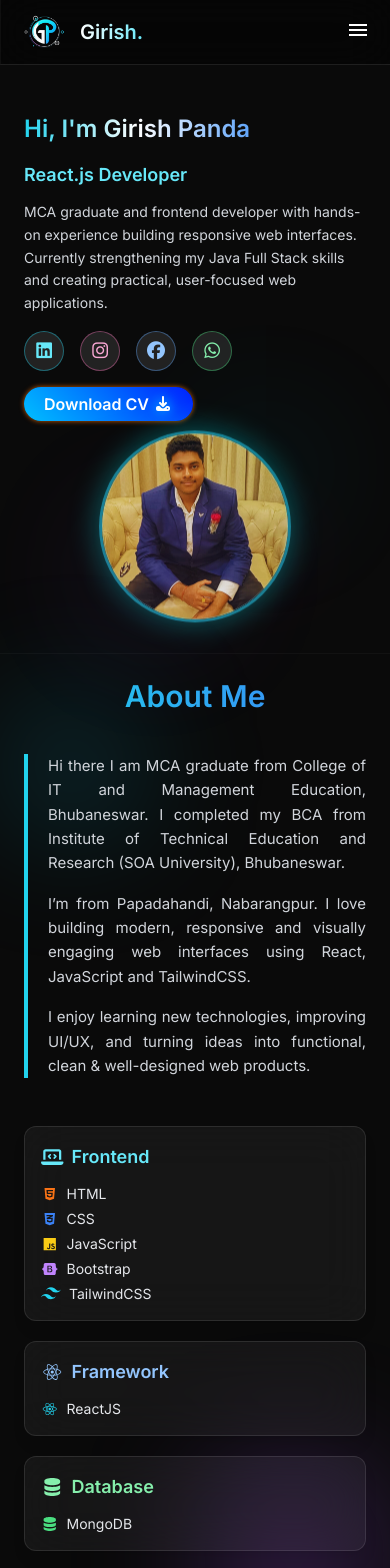
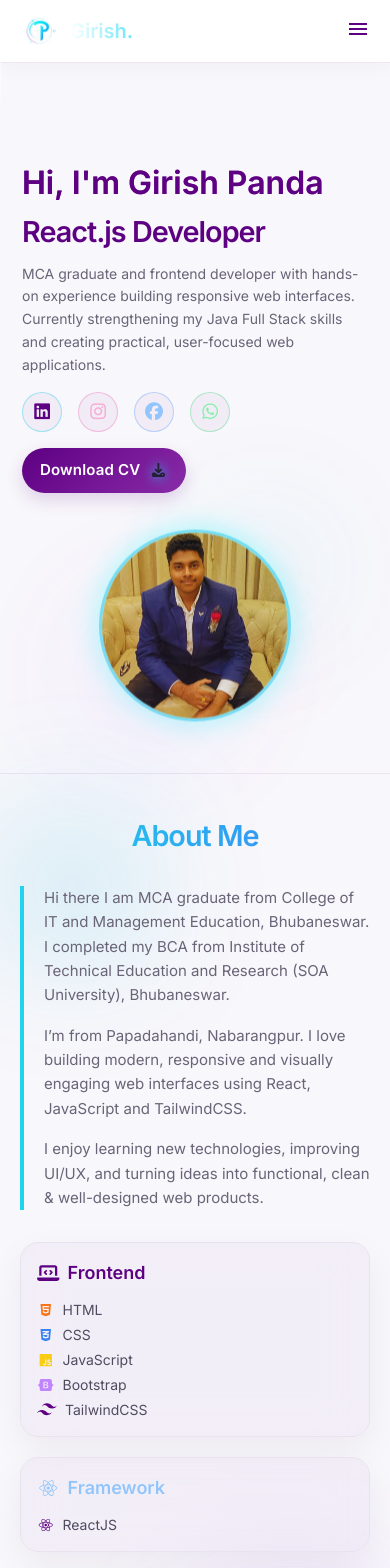
Before and after one commit to Girish1306-p/Update_portfolio_Girish, a React (Vite) app: page / in a window 390 px wide. Shown: the top 1568 px of the page. Built offline with nearby package versions, Linux system fonts and the light colour scheme.

Commit message:
Redesign portfolio with responsive ivory and purple theme

```diff
--- a/src/App.css
+++ b/src/App.css
@@ -157,3 +157,203 @@ section {
       border-color: #22d3ee;
       box-shadow: 0 0 10px #22d3ee55;
     }
+
+/* Portfolio refresh — clean ivory, purple accents, compact spacing */
+:root {
+  color-scheme: light;
+  --portfolio-bg: #f8f7fb;
+  --portfolio-surface: #ffffff;
+  --portfolio-ink: #252033;
+  --portfolio-muted: #696477;
+  --portfolio-purple: #5d0082;
+  --portfolio-purple-2: #7d28a3;
+  --portfolio-line: #e9e2ef;
+}
+html { scroll-behavior: smooth; scroll-padding-top: 84px; }
+body, #root { background: var(--portfolio-bg); color: var(--portfolio-ink); }
+body { font-family: "Inter", sans-serif; }
+main.portfolio-shell {
+  background: var(--portfolio-bg) !important;
+  color: var(--portfolio-ink);
+  min-height: 100vh;
+}
+.portfolio-shell section {
+  border-bottom: 1px solid rgba(93, 0, 130, .08);
+  scroll-margin-top: 84px;
+}
+.portfolio-shell section#home {
+  max-width: 1120px;
+  min-height: min(690px, calc(100vh - 64px));
+  padding: 76px 30px 58px;
+  gap: clamp(28px, 5vw, 72px);
+}
+.portfolio-shell section#about,
+.portfolio-shell section#projects,
+.portfolio-shell section#experience,
+.portfolio-shell section#contact {
+  padding-top: 58px;
+  padding-bottom: 58px;
+}
+.portfolio-shell section#about { max-width: 1120px; }
+.portfolio-shell section#projects > div,
+.portfolio-shell section#experience > div,
+.portfolio-shell section#contact > div { max-width: 1080px; }
+.portfolio-shell .text-white { color: var(--portfolio-ink) !important; }
+.portfolio-shell .text-gray-200 { color: #514b60 !important; }
+.portfolio-shell .text-gray-300 { color: var(--portfolio-muted) !important; }
+.portfolio-shell .text-gray-400,
+.portfolio-shell .text-gray-500 { color: #827b91 !important; }
+.portfolio-shell .text-cyan-300,
+.portfolio-shell .text-cyan-400 { color: var(--portfolio-purple) !important; }
+.portfolio-shell .bg-black { background-color: transparent !important; }
+.portfolio-shell .bg-white\/10 { background-color: rgba(93, 0, 130, .045) !important; }
+.portfolio-shell .bg-white\/8,
+.portfolio-shell .bg-white\/6,
+.portfolio-shell .bg-white\/5 { background-color: rgba(93, 0, 130, .035) !important; }
+.portfolio-shell .border-white\/10,
+.portfolio-shell .border-white\/20,
+.portfolio-shell .border-white\/40 { border-color: var(--portfolio-line) !important; }
+.portfolio-shell .border-cyan-300\/20,
+.portfolio-shell .border-cyan-400\/30 { border-color: rgba(93, 0, 130, .17) !important; }
+.portfolio-shell .hero-heading {
+  color: var(--portfolio-purple);
+  background-image: linear-gradient(100deg, #5d0082 0%, #8d38ad 58%, #be68bd 100%);
+  -webkit-background-clip: text;
+  background-clip: text;
+  font-size: clamp(2rem, 4vw, 3.3rem);
+  line-height: 1.18;
+  max-width: 100%;
+}
+.portfolio-shell .typing-rotate {
+  color: var(--portfolio-purple) !important;
+  min-height: 1.8rem;
+}
+.portfolio-shell .btn-gradient {
+  display: inline-flex;
+  align-items: center;
+  justify-content: center;
+  gap: 9px;
+  min-height: 44px;
+  padding: 11px 21px;
+  border-radius: 999px;
+  background: linear-gradient(135deg, #5d0082, #8a2ba8);
+  color: #fff !important;
+  box-shadow: 0 7px 18px rgba(93, 0, 130, .16);
+  font-size: .94rem;
+  font-weight: 650;
+  letter-spacing: .01em;
+  animation: none;
+}
+.portfolio-shell .btn-gradient:hover {
+  background: linear-gradient(135deg, #4b006a, #70208e);
+  box-shadow: 0 10px 24px rgba(93, 0, 130, .22);
+  transform: translateY(-2px);
+}
+.portfolio-shell h2 {
+  letter-spacing: -.035em;
+  font-size: clamp(1.8rem, 3vw, 2.45rem);
+  margin-bottom: 2rem;
+}
+.portfolio-shell .rounded-2xl,
+.portfolio-shell .rounded-xl {
+  border-radius: 18px;
+}
+.portfolio-shell .shadow-xl,
+.portfolio-shell .shadow-lg {
+  box-shadow: 0 12px 34px rgba(42, 22, 57, .055);
+}
+.portfolio-shell a { transition: color .2s ease, background-color .2s ease, border-color .2s ease, transform .2s ease; }
+.portfolio-shell a:focus-visible,
+.portfolio-shell button:focus-visible,
+.portfolio-shell input:focus-visible,
+.portfolio-shell textarea:focus-visible {
+  outline: 3px solid rgba(93, 0, 130, .24);
+  outline-offset: 3px;
+}
+.portfolio-shell .inputBox {
+  background: #fff;
+  color: var(--portfolio-ink);
+  border: 1px solid #ded5e8;
+  border-radius: 11px;
+  padding: 11px 13px;
+}
+.portfolio-shell .inputBox::placeholder { color: #8b8497; }
+.portfolio-shell .inputBox:focus {
+  border-color: var(--portfolio-purple);
+  box-shadow: 0 0 0 3px rgba(93, 0, 130, .08);
+}
+.portfolio-shell footer {
+  background: #f0ebf5 !important;
+  color: var(--portfolio-ink) !important;
+  border-top: 1px solid var(--portfolio-line);
+}
+.portfolio-shell footer .text-cyan-400,
+.portfolio-shell footer .text-cyan-300 { color: var(--portfolio-purple) !important; }
+.portfolio-shell footer .border-white\/10 { border-color: #ded5e8 !important; }
+
+/* Header and navigation */
+header.fixed {
+  background: rgba(255, 255, 255, .9) !important;
+  border-bottom: 1px solid rgba(93, 0, 130, .1) !important;
+  box-shadow: 0 4px 22px rgba(39, 20, 52, .035);
+  backdrop-filter: blur(18px);
+}
+header.fixed nav a {
+  color: #5c5368 !important;
+  background: transparent !important;
+  border-color: transparent !important;
+  box-shadow: none !important;
+  padding: 9px 12px !important;
+  border-radius: 10px !important;
+}
+header.fixed nav a:hover,
+header.fixed nav a:focus-visible {
+  color: var(--portfolio-purple) !important;
+  background: rgba(93, 0, 130, .06) !important;
+  border-color: rgba(93, 0, 130, .08) !important;
+  box-shadow: none !important;
+}
+header.fixed button { color: var(--portfolio-purple) !important; }
+header.fixed .bg-black\/95 {
+  background: rgba(255,255,255,.98) !important;
+  color: var(--portfolio-ink) !important;
+}
+header.fixed .bg-black\/95 .text-white,
+header.fixed .bg-black\/95 .text-gray-200 { color: var(--portfolio-ink) !important; }
+header.fixed .bg-black\/95 nav a { width: 100%; text-align: left; }
+
+/* Reduce oversized gaps while preserving readable rhythm */
+.portfolio-shell .mb-14 { margin-bottom: 2rem !important; }
+.portfolio-shell .mb-12 { margin-bottom: 1.8rem !important; }
+.portfolio-shell .gap-12 { gap: 2rem !important; }
+.portfolio-shell .p-6 { padding: 1.25rem !important; }
+.portfolio-shell .p-5 { padding: 1.15rem !important; }
+
+@media (max-width: 767px) {
+  header.fixed .h-16 { height: 62px; }
+  header.fixed img { width: 46px; height: 46px; }
+  .portfolio-shell section#home {
+    min-height: auto;
+    padding: 76px 22px 44px;
+    gap: 28px;
+  }
+  .portfolio-shell section#home > div:first-of-type { padding-right: 0; }
+  .portfolio-shell section#home .hero-heading { white-space: normal; }
+  .portfolio-shell section#about,
+  .portfolio-shell section#projects,
+  .portfolio-shell section#experience,
+  .portfolio-shell section#contact {
+    padding: 44px 20px;
+  }
+  .portfolio-shell .text-justify { text-align: left; }
+  .portfolio-shell .grid { gap: 16px; }
+  .portfolio-shell .btn-gradient { min-height: 44px; padding: 11px 18px; }
+}
+@media (prefers-reduced-motion: reduce) {
+  html { scroll-behavior: auto; }
+  *, *::before, *::after {
+    animation-duration: .01ms !important;
+    animation-iteration-count: 1 !important;
+    transition-duration: .01ms !important;
+  }
+}
```
